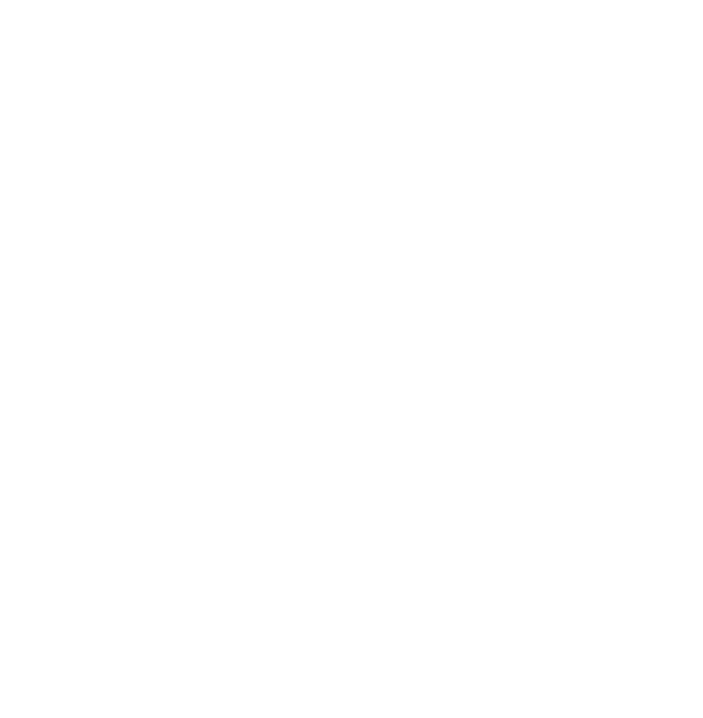
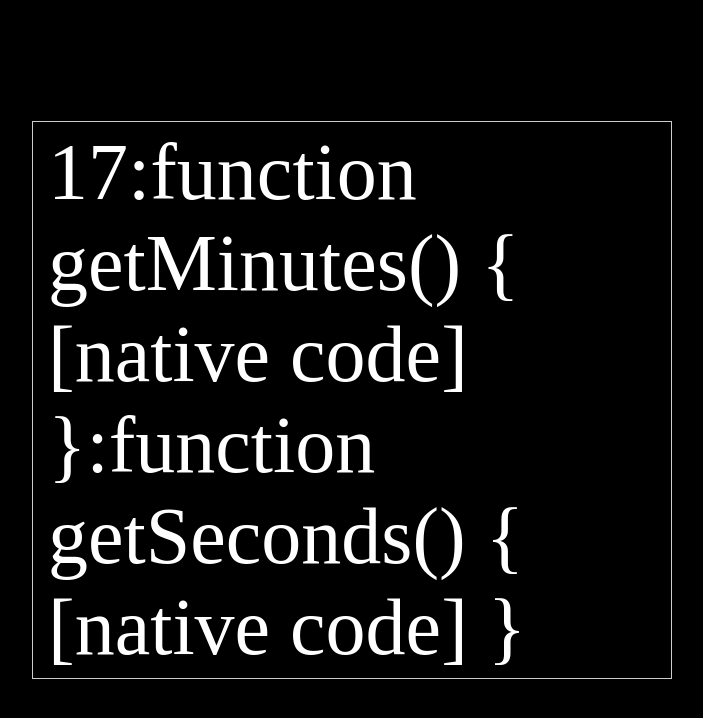
Before and after one commit to maor1614/digitalclocktest, a plain HTML site: page index.html in a window 1280 px wide. Shown: the whole page, without its empty margins (288-991 px from the left). Drawn offline with Linux system fonts and the light colour scheme.

Commit message:
second commit

```diff
--- a/index.html
+++ b/index.html
@@ -1,11 +1,71 @@
 <!DOCTYPE html>
 <html lang="en">
+
 <head>
     <meta charset="UTF-8">
     <meta name="viewport" content="width=device-width, initial-scale=1.0">
-    <title>Document</title>
+    <title>Digital Clock with HTML CSS & JS</title>
+    <style>
+        body {
+            background-color: #000;
+        }
+
+        .clock {
+            position: absolute;
+            top: 50%;
+            left: 50%;
+            color: #fff;
+            transform: translateX(-50%) translateY(-50%);
+            font-size: 80px;
+            border: 1px solid #ccc;
+            padding: 5px 15px 5px 15px;
+        }
+    </style>
+
+
+
 </head>
 <body>
+<h1>Digital Clock</h1>
+<div id="myClockDisplay" class="clock"<></div>
+<script>
+function showTime() {
+let date = new Date();
+let h = date.getHours(); //0-23
+let m = date.getMinutes; //0-59
+let s = date.getSeconds; //0-59
+
+h = h  < 10 ? "0" + h : h;
+// if (h < 10) {
+// h = "0" + h;
+//  }
+m = m < 10 ? "0" + m : m;
+//if ( m < 10){
+// m = "0" + m;
+//}
+
+s = s < 10 ? "0" + s : s;
+//if (s < 10) {
+// s = "0" + s;
+//}
+
+let time = h + ":" + m + ":" + s;
+document.getElementById("myClockDisplay").innerText = time;
+document.getElementById("myClockDisplay").textContent = time;
+setTimeout(showTime, 1000);
+
+}
+
+showTime();
+
+
+
+</script>
+
+
+
+
 
 </body>
+
 </html>
```
